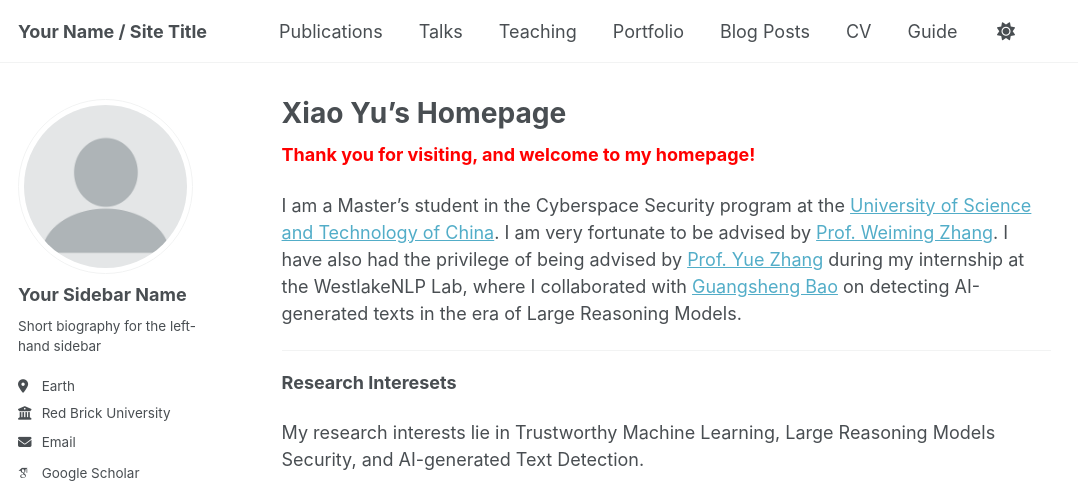
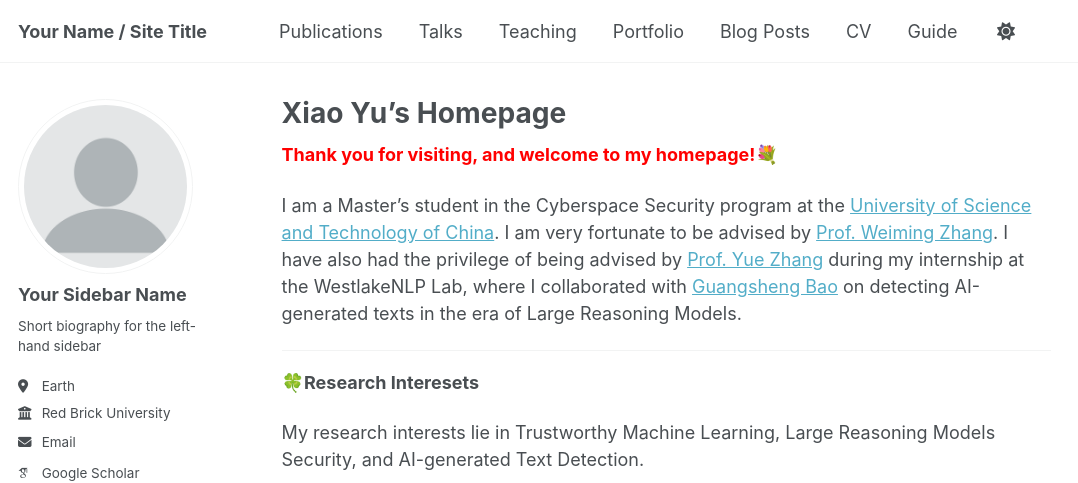
Before and after one commit to happy-Moer/yuxiao.github.io, a Jekyll site: the page built from _pages/about.md, in a window 1280 px wide and 900 px high. Shown: the top 483 px of the window, without its empty margins (0-1078 px from the left). Built offline with Jekyll 4.4.1, drawn with Linux system fonts in a browser that asks for light colours; some web fonts are replaced; a script that is not in the unit is left out.

Commit message:
Update about.md

```diff
--- a/_pages/about.md
+++ b/_pages/about.md
@@ -7,7 +7,7 @@ redirect_from:
   - /about.html
 ---
 
-<span style="color:red;">**Thank you for visiting, and welcome to my homepage!**</span>
+<span style="color:red;">**Thank you for visiting, and welcome to my homepage!💐**</span>
 
 
 I am a Master's student in the Cyberspace Security program at the [University of Science and Technology of China](https://www.ustc.edu.cn/). I am very fortunate to be advised by [Prof. Weiming Zhang](https://scholar.google.com/citations?hl=zh-CN&user=eTCfl6cAAAAJ).
@@ -15,7 +15,7 @@ I have also had the privilege of being advised by [Prof. Yue Zhang](https://frcc
 
 ---
 
-**Research Interesets**
+**🍀Research Interesets**
 
 My research interests lie in Trustworthy Machine Learning, Large Reasoning Models Security, and AI-generated Text Detection.
 
```
